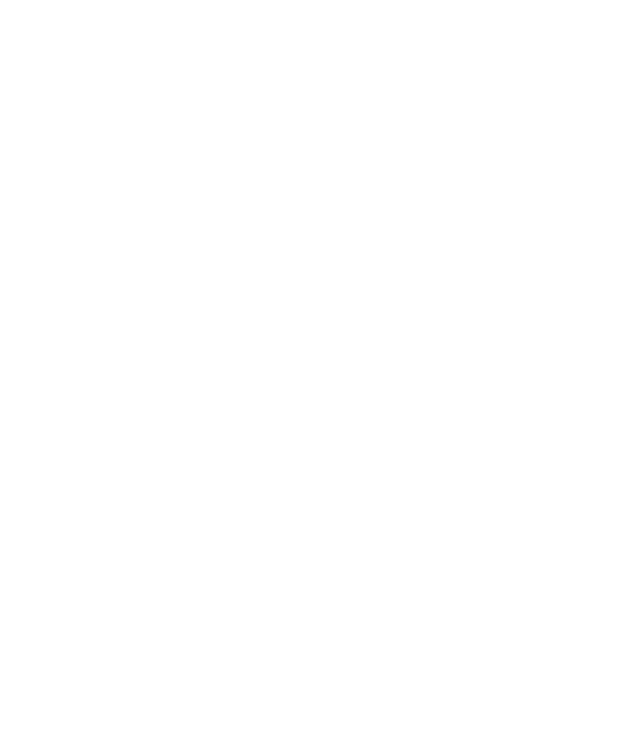
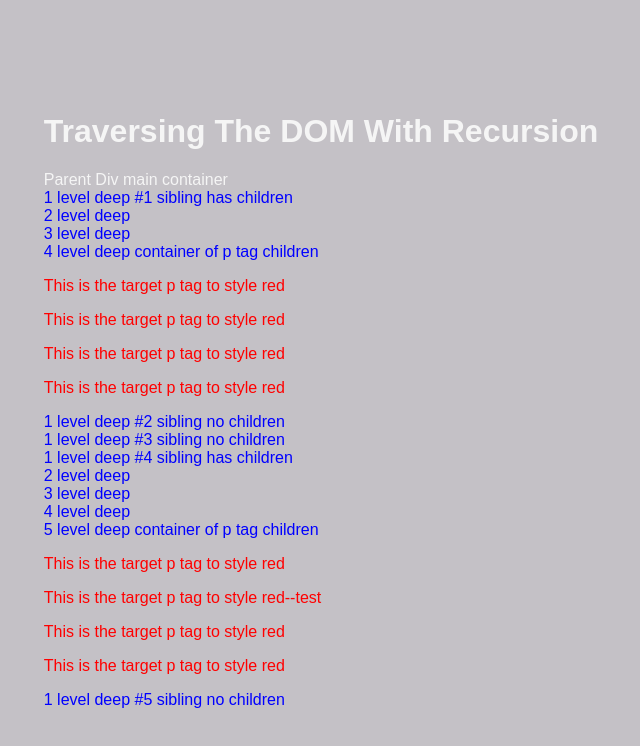
Before and after one commit to GregPetropoulos/depth-first-search-dom, a plain HTML site: page index.html in a window 1280 px wide. Shown: the whole page, without its empty margins (319-959 px from the left). Drawn offline with Linux system fonts and the light colour scheme.

Commit message:
Cleaned up

```diff
--- a/index.html
+++ b/index.html
@@ -1,12 +1,59 @@
 <!DOCTYPE html>
 <html lang="en">
-<head>
-    <meta charset="UTF-8">
-    <meta http-equiv="X-UA-Compatible" content="IE=edge">
-    <meta name="viewport" content="width=device-width, initial-scale=1.0">
-    <title>Document</title>
-</head>
-<body>
+  <head>
+    <meta charset="UTF-8" />
+    <meta http-equiv="X-UA-Compatible" content="IE=edge" />
+    <meta name="viewport" content="width=device-width, initial-scale=1.0" />
+    <link rel="stylesheet" href="style.css" />
+    <title>DFS</title>
+  </head>
+  <body>
+    <div>
+      <h1>Traversing The DOM With Recursion</h1>
+      Parent Div main container
+      <div class="sibling">
+        1 level deep #1 sibling has children
+        <div>
+          2 level deep
+          <div>
+            3 level deep
+            <div>
+              4 level deep container of p tag children
+              <p>This is the target p tag to style red</p>
+              <p>This is the target p tag to style red</p>
+              <p>This is the target p tag to style red</p>
+              <p>This is the target p tag to style red</p>
+            </div>
+          </div>
+        </div>
+      </div>
+      <div class="sibling">1 level deep #2 sibling no children</div>
+      <div class="sibling">1 level deep #3 sibling no children</div>
+      <div class="sibling">
+        1 level deep #4 sibling has children
+        <div>
+          2 level deep
+          <div>
+            3 level deep
+            <div>
+              4 level deep
+              <div>
+                5 level deep container of p tag children
+                <p>This is the target p tag to style red</p>
+                <p class="x" id="x">
+                  This is the target p tag to style red--test
+                </p>
+                <p>This is the target p tag to style red</p>
+                <p>This is the target p tag to style red</p>
+              </div>
+            </div>
+          </div>
+        </div>
+      </div>
+      <div class="sibling">1 level deep #5 sibling no children</div>
+    </div>
+    <script src="index.js"></script>
+  </body>
+</html>
 
-</body>
-</html>
+<!-- -------- -->
--- a/index.js
+++ b/index.js
@@ -0,0 +1,58 @@
+// The getElementById api and querySelector allows us to evade this heavy recursive model
+
+//GENERATOR FUNCTION MUST BE AT TOP
+// TAKES PLACE OF THE getElementById API
+function* traversePreOrder(node) {
+  if (!node) return;
+
+  yield node; //pause and don't return anything yet
+  for (let child of node.children) {
+    //delegate or point to traversePreOrder and pass in each child
+    yield* traversePreOrder(child);
+  }
+}
+
+// make class names with .sibling styled blue
+const siblingEl = document.querySelectorAll('.sibling');
+Array.from(siblingEl).forEach((sib) => (sib.style.color = 'blue'));
+
+//PARAMETERS ARE THE SELECTOR AND ROOT NODE
+function selectAll(selector, root) {
+  let result = [];
+  for (let node of traversePreOrder(root)) {
+    if (node.matches(selector)) {
+      node.style.color = 'red';
+      result.push(node);
+    }
+  }
+  return result;
+}
+
+function myQuerySelectorAll(path, node = document.body) {
+  let result = [];
+  //BASE CASE
+  if (path.length === 0) return result;
+
+  //IF NO PATH PROVIDED START FROM THE DOCUMENT.BODY
+  let root = node;
+
+  //THIS SETS THE SELECTOR PATH TO FIRST ELEMENT EX: DOCUMENT.QUERYSELECTORALL('DIV')[0]
+  const selector = path[0];
+
+  //IF THERE IS ONLY ONE SELECTOR IN PATH, TRAVERSE USING SELECTALL FUNCTION
+  if (path.length === 1) return selectAll(selector, root);
+
+  //CHECK IF THE CURRENT NODE MATCHES THE CURRENT SELECTOR PATH  AND SLICE OFF IT'S PARENT  FOR SUBSEQUENT SELECTORS
+  const newPath = root.matches(selector) ? path.slice(1) : path;
+  //   LOOP THROUGH THE ROOT CHILDREN RETURN ARRAY OF NODES AND ADD ANY CAUGHT IN THE RECURSION
+  for (let child of root.children) {
+    result = [...result, ...myQuerySelectorAll(newPath, child)];
+  }
+  //NOTHING FOUND
+  return result;
+}
+const findNestedPTags = myQuerySelectorAll(['div', 'p']);
+// const findNestedX = myQuerySelectorAll(['div','p.x']);
+
+console.log('findNestedPTags', findNestedPTags);
+// console.log('findNested', findNestedX);
--- a/style.css
+++ b/style.css
@@ -15,6 +15,6 @@ body {
   overflow: hidden;
 }
 
-h1{
-    text-align: center;
+h1 {
+  text-align: center;
 }
```
